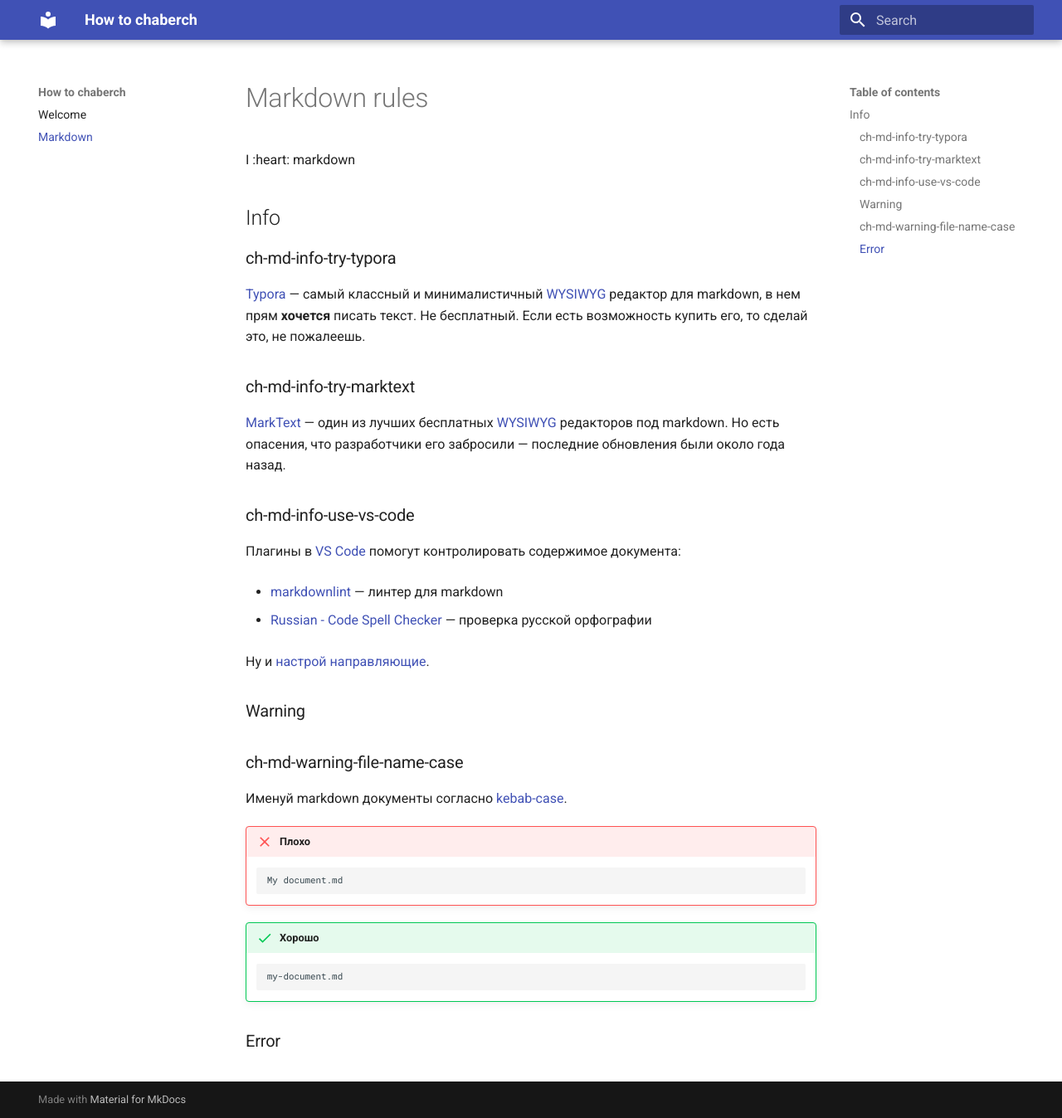
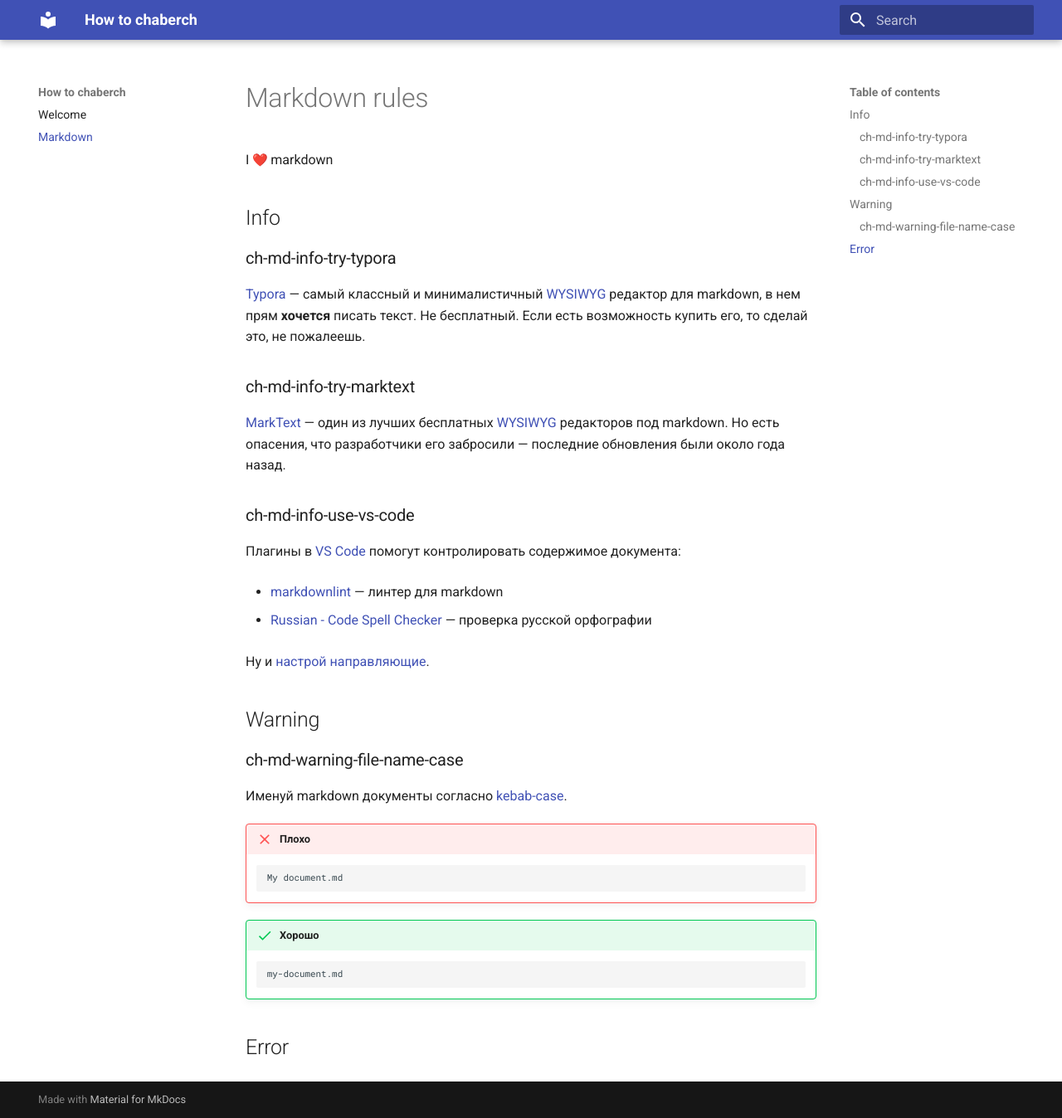
Before and after one commit to chabErch/how-to-chaberch, an MkDocs documentation site: the page built from docs/markdown.md, in a window 1280 px wide and 1348 px high. Shown: the whole window at 83% size. Built offline with MkDocs 1.6.1 and Material for MkDocs 9.7.7, drawn with Linux system fonts in a browser that asks for light colours; emoji names are drawn with the system emoji font.

Commit message:
Emoji test

````diff
--- a/docs/markdown.md
+++ b/docs/markdown.md
@@ -31,7 +31,7 @@
 
 Ну и [настрой направляющие][vs-code-rulers].
 
-### Warning
+## Warning
 
 ### ch-md-warning-file-name-case
 
@@ -49,7 +49,7 @@
     my-document.md
     ```
 
-### Error
+## Error
 
 
 [typora]: https://typora.io/
--- a/mkdocs.yml
+++ b/mkdocs.yml
@@ -11,3 +11,7 @@
   - admonition
   - pymdownx.details
   - pymdownx.superfences
+  - attr_list
+  - pymdownx.emoji:
+      emoji_index: !!python/name:materialx.emoji.twemoji
+      emoji_generator: !!python/name:materialx.emoji.to_svg
````
